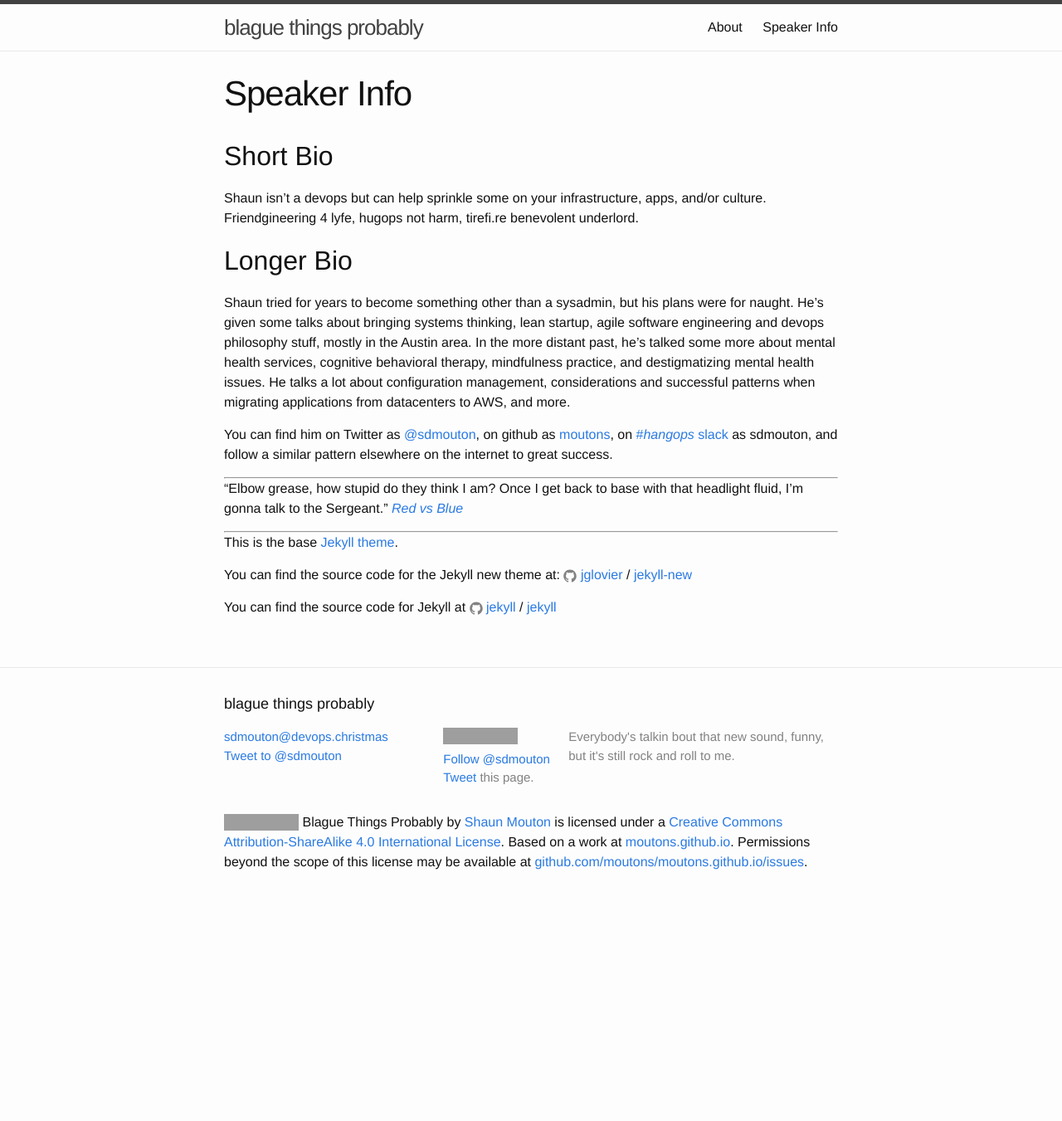
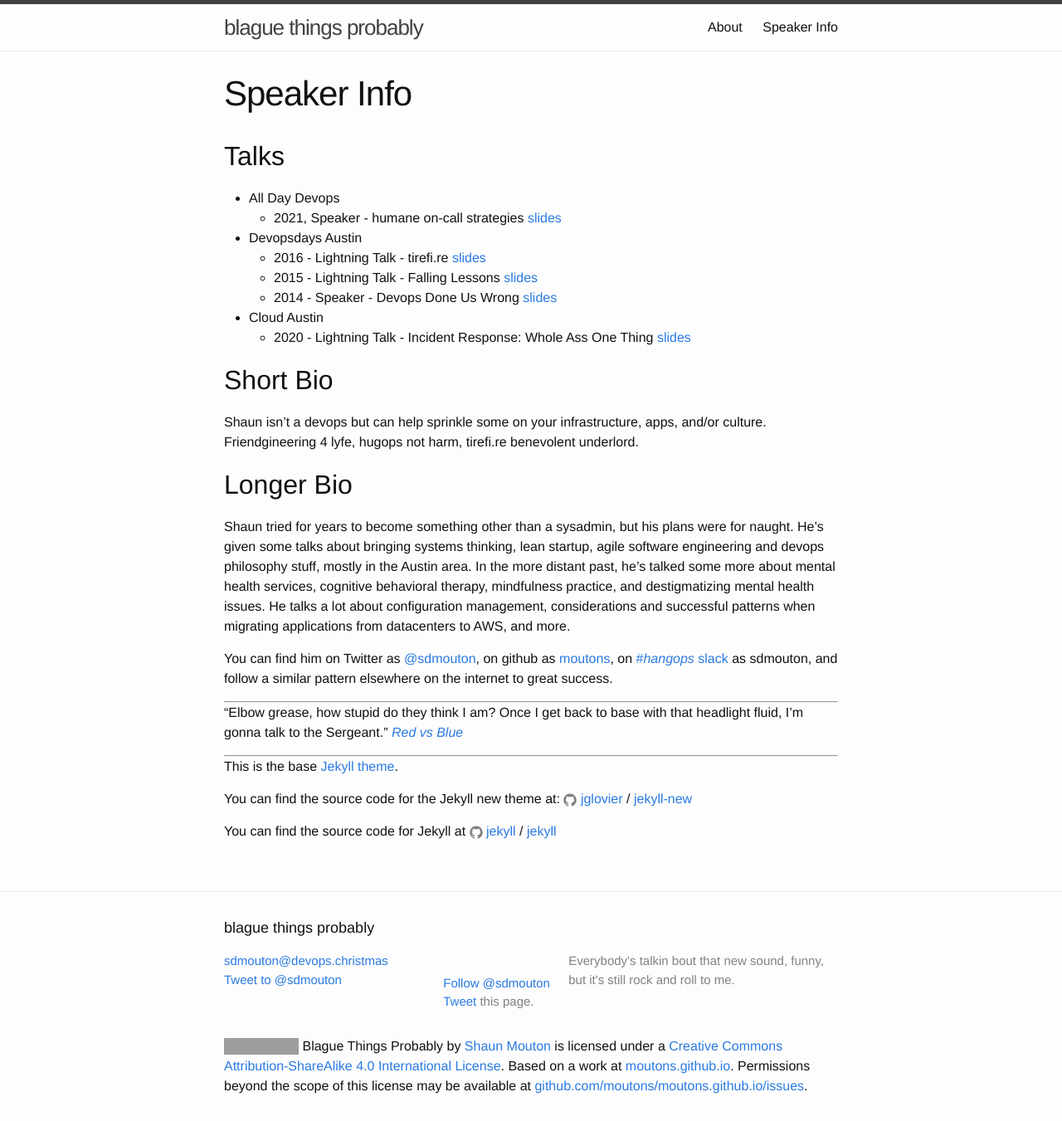
Before and after one commit to moutons/moutons.github.io, a Jekyll site: the page built from speaker-info.md, in a window 1280 px wide. Shown: the whole page at 83% size. Built offline with Jekyll 4.4.1, drawn with Linux system fonts in a browser that asks for light colours; comment, search, counter and statistics services are not loaded; before the commit the page ends 1081 px from its top, so only the background shows below that; grey boxes are pictures that could not be loaded.

Commit message:
adding talks and slides

```diff
--- a/speaker-info.md
+++ b/speaker-info.md
@@ -3,6 +3,17 @@ layout: page
 title: Speaker Info
 permalink: /speaker-info/
 ---
+
+## Talks
+
+* All Day Devops
+  * 2021, Speaker - humane on-call strategies [slides](slides/2021-ADDO-SRE-humane-on-call-strategies.pdf)
+* Devopsdays Austin
+  * 2016 - Lightning Talk - tirefi.re [slides](slides/2016-This-is-a-Tire-Fire.pdf)
+  * 2015 - Lightning Talk - Falling Lessons [slides](slides/2015-DODATX-Falling-Lessons.pdf)
+  * 2014 - Speaker - Devops Done Us Wrong [slides](slides/2014-DODATX-devops-done-us-wrong.pdf)
+* Cloud Austin
+  * 2020 - Lightning Talk - Incident Response: Whole Ass One Thing [slides](slides/2020-incident-response-one-thing.pdf)
 
 ## Short Bio
 
```
Also changed, not shown: resume.md (+3 -3 lines), 4 other files.
